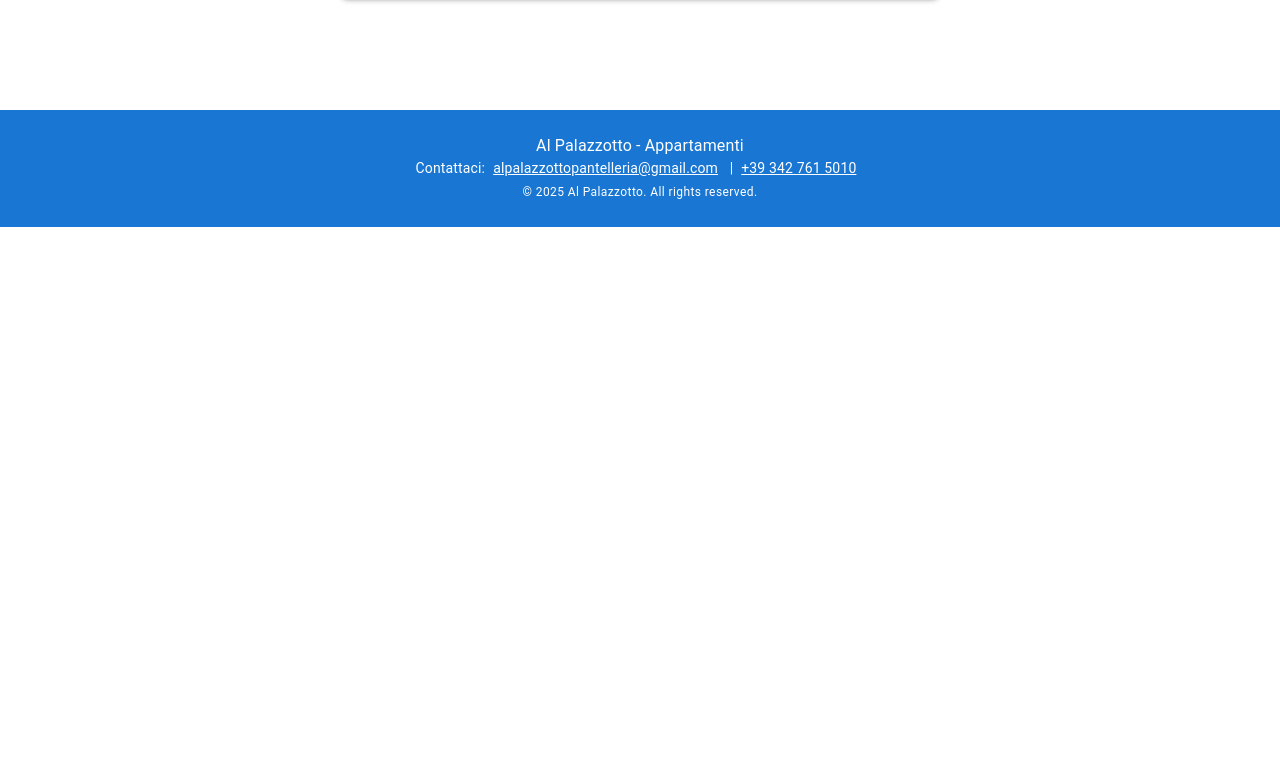
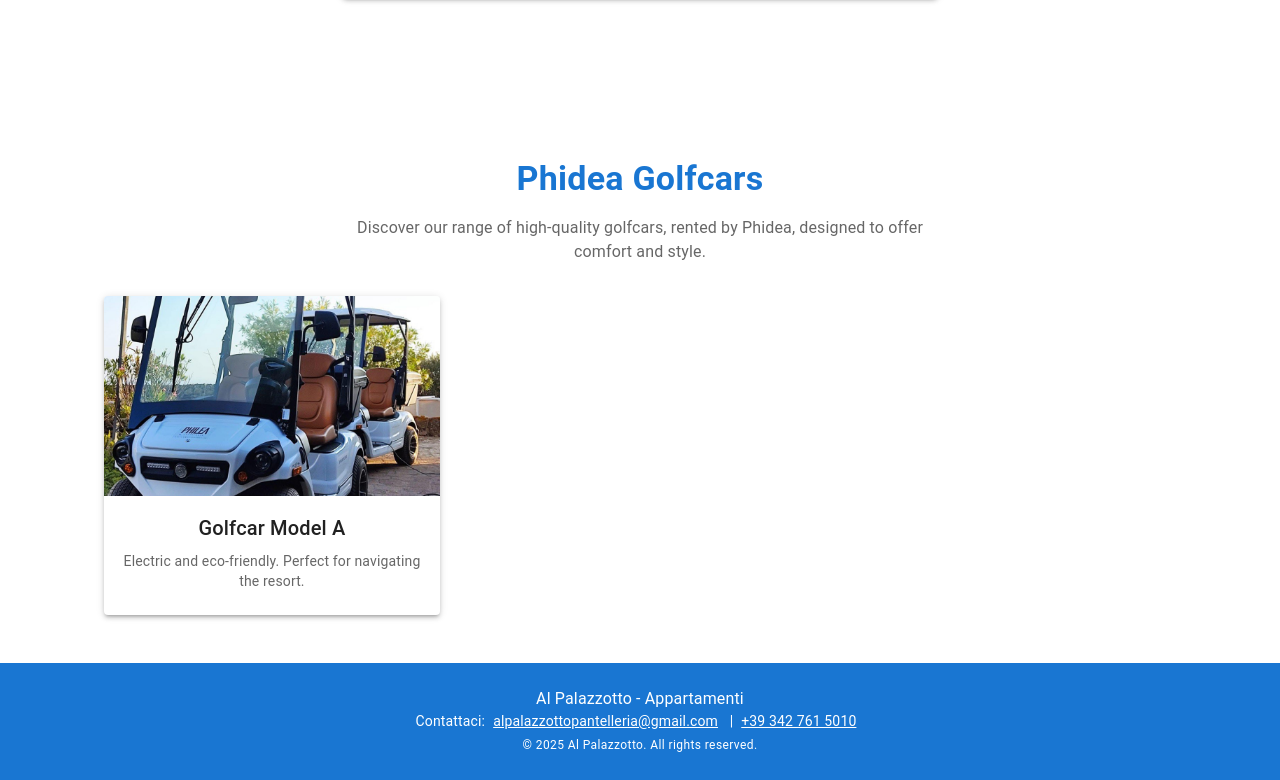
Before and after one commit to lm98/al-palazzotto-website, a React (Vite) app: page / in a window 1280 px wide. Shown: the part 1580-2360 px from the top of the page. Before the commit the page ends 1807 px from the top, so only its background shows below. Built offline with nearby package versions, Linux system fonts and the light colour scheme.

Commit message:
feat: add golfcar section

```diff
--- a/src/App.tsx
+++ b/src/App.tsx
@@ -43,6 +43,10 @@
 import a3i13 from "./assets/a3i13.jpg";
 import a3i14 from "./assets/a3i14.jpg";
 
+// Import images for Golfcar Model A
+import g1i1 from "./assets/g1i1.jpg";
+import GolfcarsSection from "./components/GolfCarSection";
+
 const apartments: { title: string; description: string; images: string[] }[] = [
   {
     title: "Appartamento Cantina",
@@ -78,6 +82,15 @@
   },
 ];
 
+const golfcars: { name: string; description: string; images: string[] }[] = [
+  {
+    name: "Golfcar Model A",
+    description:
+      "Electric and eco-friendly. Perfect for navigating the resort.",
+    images: [g1i1],
+  },
+];
+
 const App: React.FC = () => {
   return (
     <>
@@ -100,6 +113,19 @@
         </div>
       </Container>
 
+      <Container>
+        <div id="golfcars">
+          {golfcars.map(({ name, description, images }, index) => (
+            <GolfcarsSection
+              key={index}
+              name={name}
+              description={description}
+              images={images}
+            />
+          ))}
+        </div>
+      </Container>
+
       {/* Contacts Section */}
       <div id="contacts">
         <Footer />
--- /dev/null
+++ b/src/components/GolfCarSection.tsx
@@ -0,0 +1,102 @@
+// src/components/GolfcarsSection.tsx
+import React, { useState } from "react";
+import {
+  Box,
+  Typography,
+  Container,
+  Grid,
+  Card,
+  CardMedia,
+  CardContent,
+} from "@mui/material";
+import { Swiper, SwiperSlide } from "swiper/react";
+import "swiper/swiper-bundle.css";
+
+interface GolfcarSectionProps {
+  name: string;
+  description: string;
+  images: string[];
+  fitStyle?: "cover" | "contain";
+}
+
+const GolfcarsSection: React.FC<GolfcarSectionProps> = ({
+  name,
+  description,
+  images,
+  fitStyle = "cover",
+}: GolfcarSectionProps) => {
+  const [startIndex] = useState<number>(0);
+
+  return (
+    <Box sx={{ my: 6, px: 2, textAlign: "center" }}>
+      <Typography
+        variant="h4"
+        sx={{ color: "primary.main", fontWeight: "bold", mb: 2 }}
+      >
+        Phidea Golfcars
+      </Typography>
+      <Typography
+        variant="body1"
+        sx={{ maxWidth: 600, mx: "auto", mb: 4, color: "text.secondary" }}
+      >
+        Discover our range of high-quality golfcars, rented by Phidea, designed
+        to offer comfort and style.
+      </Typography>
+      <Container>
+        <Grid container spacing={4}>
+          <Grid item xs={12} sm={6} md={4} key={startIndex}>
+            <Card sx={{ maxWidth: 345, mx: "auto", boxShadow: 3 }}>
+              {images.length > 1 ? (
+                // Se ci sono più immagini, usa uno Swiper slider
+                <Swiper
+                  spaceBetween={10}
+                  slidesPerView={1}
+                  style={{ width: "100%", height: "200px" }}
+                >
+                  {images.map((img, idx) => (
+                    <SwiperSlide key={idx}>
+                      <CardMedia
+                        component="img"
+                        height="200"
+                        image={img}
+                        alt={`${name} - image ${idx + 1}`}
+                        sx={{
+                          width: "100%",
+                          height: "100%",
+                          objectFit: fitStyle,
+                          objectPosition: "center",
+                        }}
+                      />
+                    </SwiperSlide>
+                  ))}
+                </Swiper>
+              ) : (
+                // Altrimenti, mostra una singola immagine
+                <CardMedia
+                  component="img"
+                  height="200"
+                  image={images[0]}
+                  alt={name}
+                  sx={{
+                    objectFit: "cover",
+                    objectPosition: "center", // Centra l'immagine
+                  }}
+                />
+              )}
+              <CardContent>
+                <Typography variant="h6" gutterBottom>
+                  {name}
+                </Typography>
+                <Typography variant="body2" color="text.secondary">
+                  {description}
+                </Typography>
+              </CardContent>
+            </Card>
+          </Grid>
+        </Grid>
+      </Container>
+    </Box>
+  );
+};
+
+export default GolfcarsSection;
--- a/src/components/Header.tsx
+++ b/src/components/Header.tsx
@@ -25,6 +25,7 @@
   const navItems = [
     { label: "Home", href: "#home" },
     { label: "Appartamenti", href: "#apartments" },
+    { label: "Golfcars", href: "#golfcars" },
     { label: "Contatti", href: "#contacts" },
   ];
 
```
Also changed, not shown: src/assets/g1i1.jpg (added).
